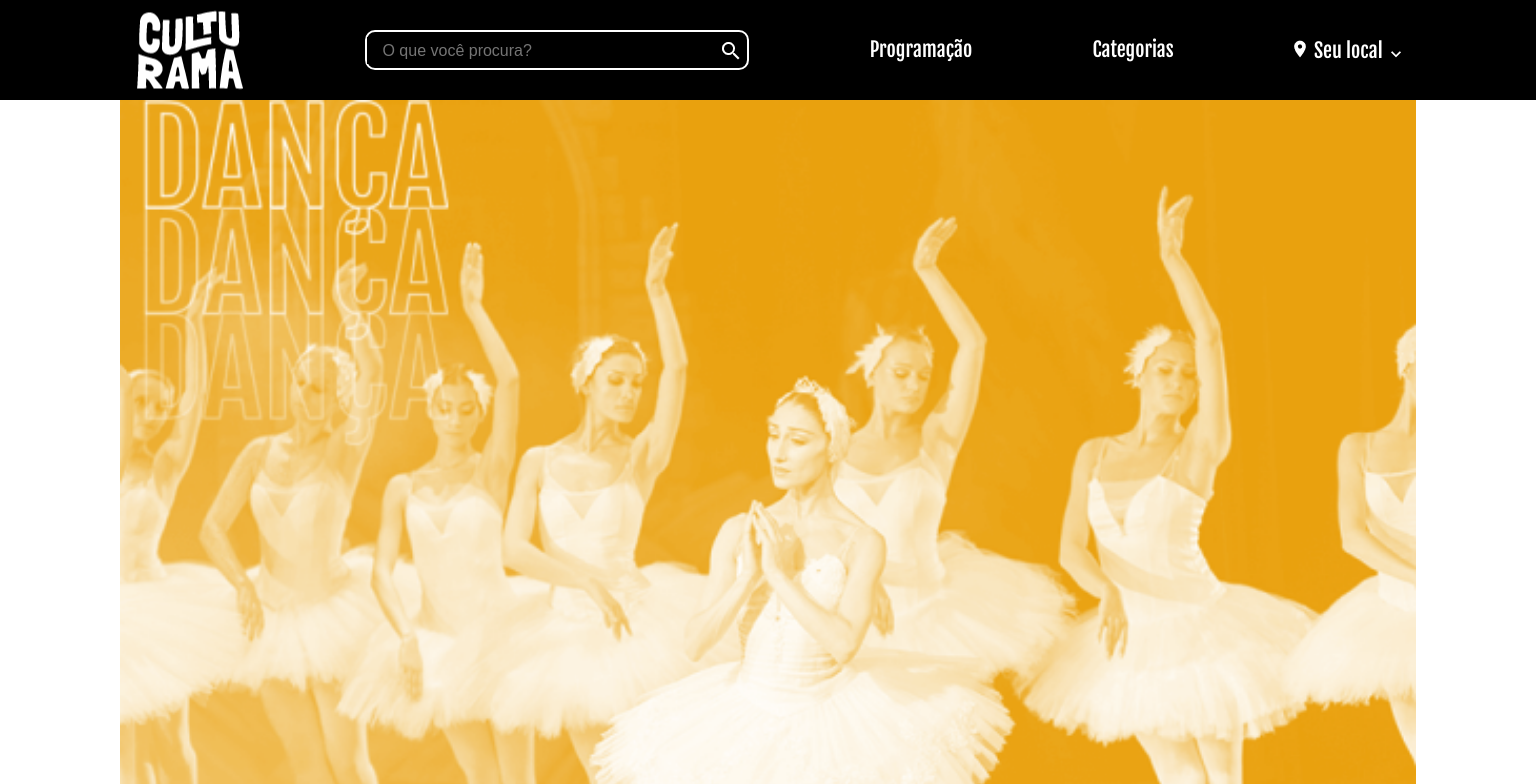
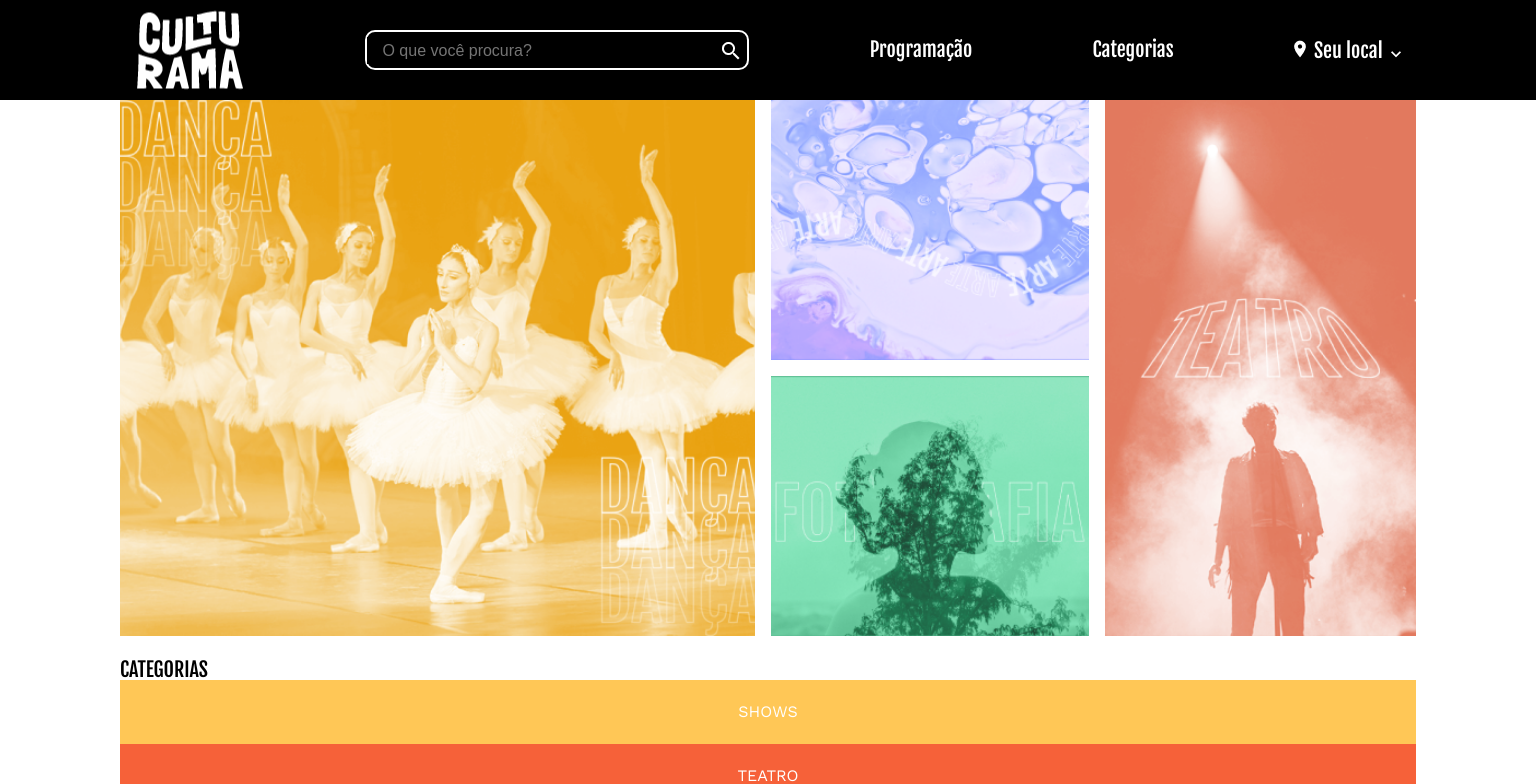
Before and after one commit to devLucasMoraes/culturama, a plain HTML site: page index.html in a window 1536 px wide. Shown: the top 784 px of the page. Drawn offline with nearby package versions, Linux system fonts and the light colour scheme.

Commit message:
responsividade do banner com display grid

```diff
--- /dev/null
+++ b/assets/style/grid.css
@@ -0,0 +1,35 @@
+.banner {
+    display: grid;
+    gap: 1rem;
+}
+
+.banner img:nth-child(1) {
+    grid-column: 1/3;
+}
+
+.banner img:nth-child(4) {
+    grid-column: 2/3;
+    grid-row: 2/4;
+}
+
+@media (min-width: 720px) {
+    .banner img:nth-child(1) {
+        grid-column: 1/2;
+        grid-row: 1/3;
+    }
+    .banner img:nth-child(4) {
+        grid-column: 3/4;
+        grid-row: 1/3;
+    }
+}
+
+@media (min-width: 1440px) {
+    .banner img:nth-child(1) {
+        grid-column: 1/2;
+        grid-row: 1/3;
+    }
+    .banner img:nth-child(4) {
+        grid-column: 3/4;
+        grid-row: 1/3;
+    }
+}
--- a/index.html
+++ b/index.html
@@ -13,6 +13,7 @@
     <link rel="shortcut icon" href="./assets/img/Favicon2.png" type="image/x-icon">
     <link rel="stylesheet" href="./assets/style/style.css">
     <link rel="stylesheet" href="./assets/style/flex.css">
+    <link rel="stylesheet" href="./assets/style/grid.css">
 </head>
 
 <body>
```
